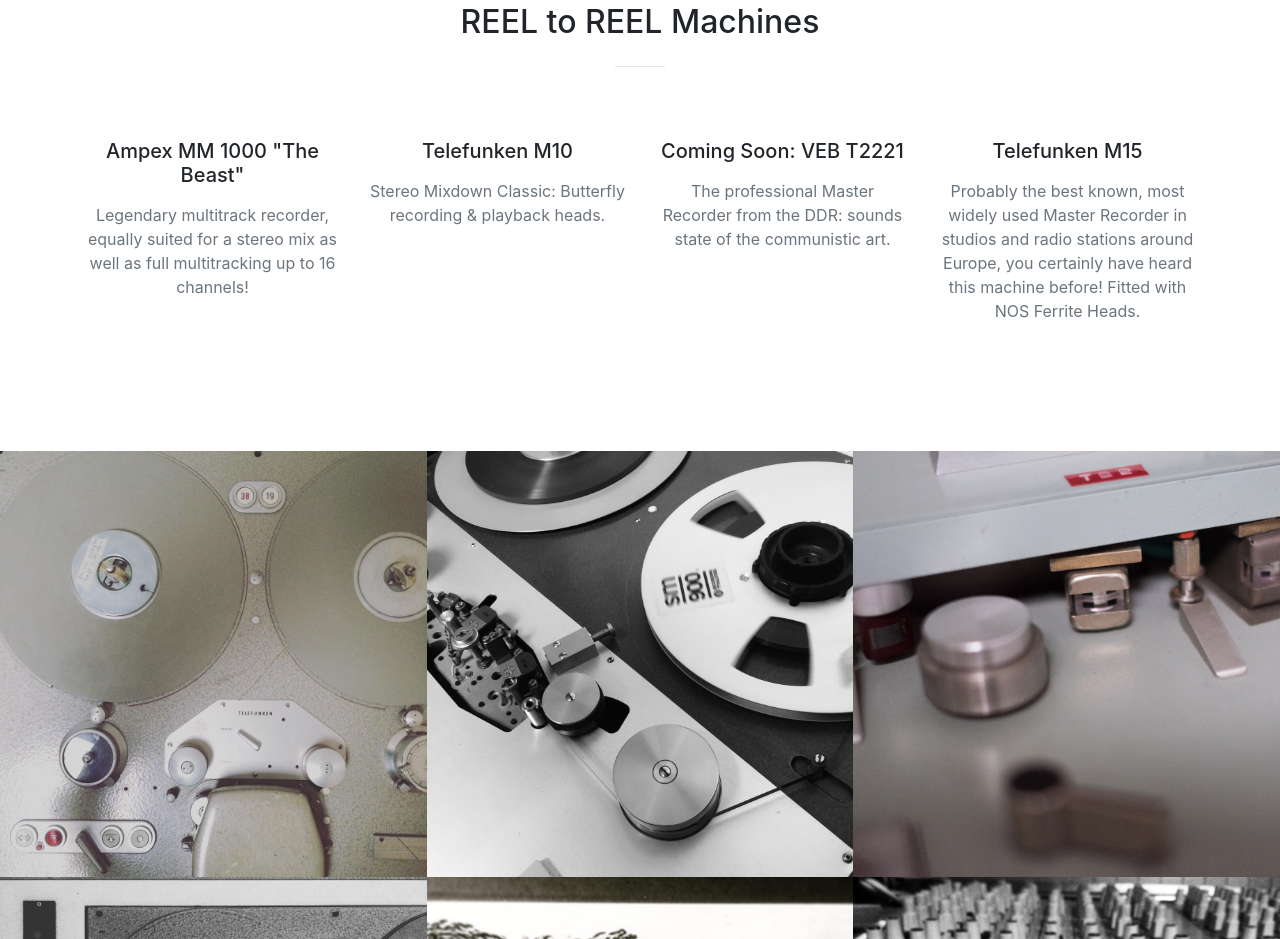
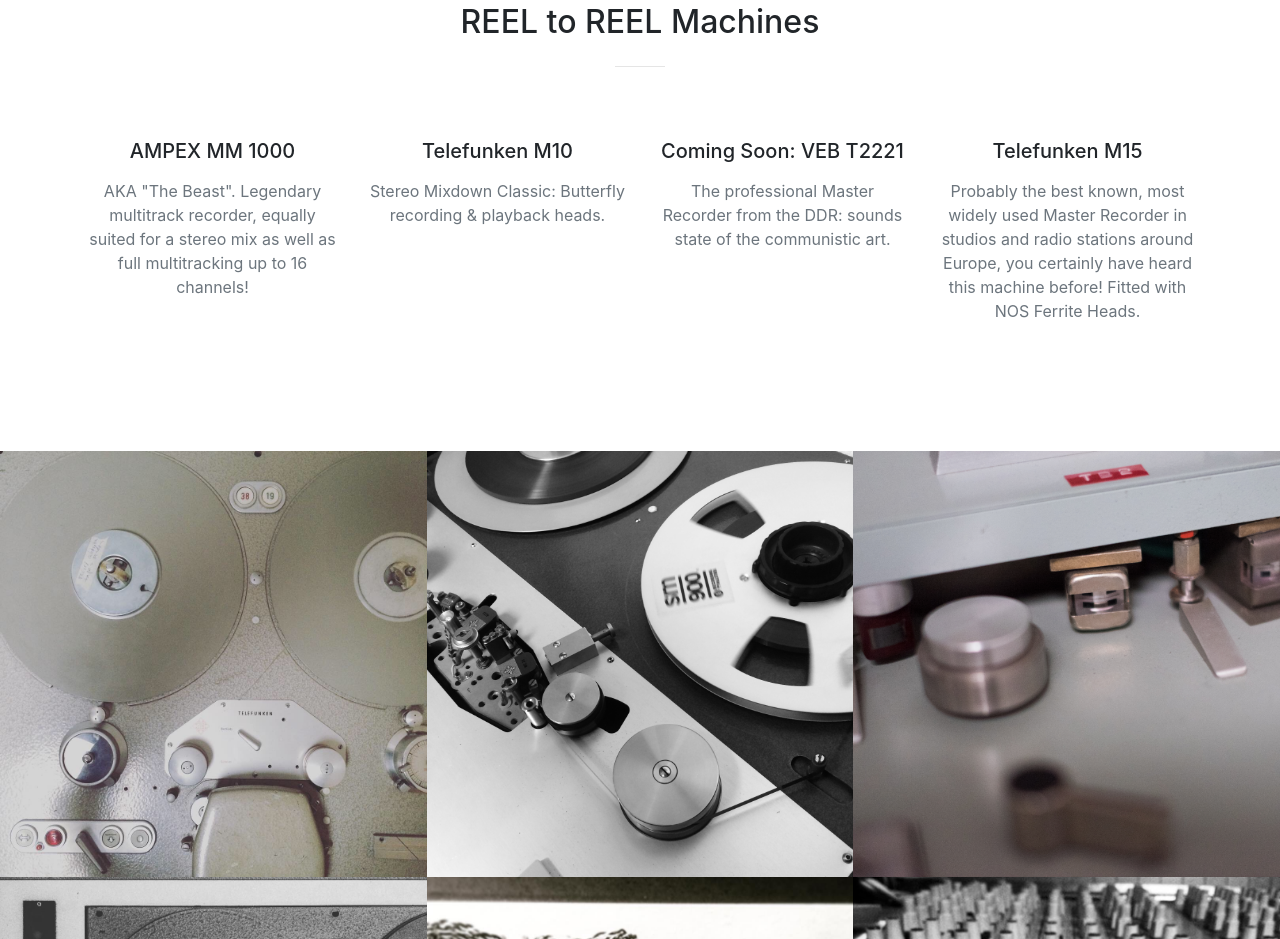
Before and after one commit to ChristophPWalter/tape-your-mix, a website with bundled scripts: page index.html in a window 1280 px wide. Shown: the part 1402-2341 px from the top of the page. Built offline with nearby package versions, Linux system fonts and the light colour scheme.

Commit message:
changed emailadress

```diff
--- a/index.html
+++ b/index.html
@@ -126,9 +126,10 @@
       <div class="row">
         <div class="col-lg-3 col-md-6 text-center">
           <div class="service-box mt-5 mx-auto">
-            <h3 class="mb-3 klein">Ampex MM 1000 "The Beast"</h3>
+            <h3 class="mb-3 klein">AMPEX MM 1000</h3>
             <p class="text-muted mb-0">
-              Legendary multitrack recorder, equally suited for a stereo mix as well as full multitracking
+              AKA "The Beast". Legendary multitrack recorder, equally suited for a stereo mix as well as full
+              multitracking
               up to 16 channels!
             </p>
           </div>
@@ -296,7 +297,7 @@
     <div class="col-lg-4 mr-auto text-center">
       <i class="fas fa-envelope fa-3x mb-3 sr-contact-2"></i>
       <p>
-        <a href="mailto:christoph@thelullabyefactory.com">TAPEYOURMIX@thelullabyefactory.com</a>
+        <a href="mailto:TAPEYOURMIX@thelullabyefactory.com">TAPEYOURMIX@thelullabyefactory.com</a>
       </p>
     </div>
   </div>
```
